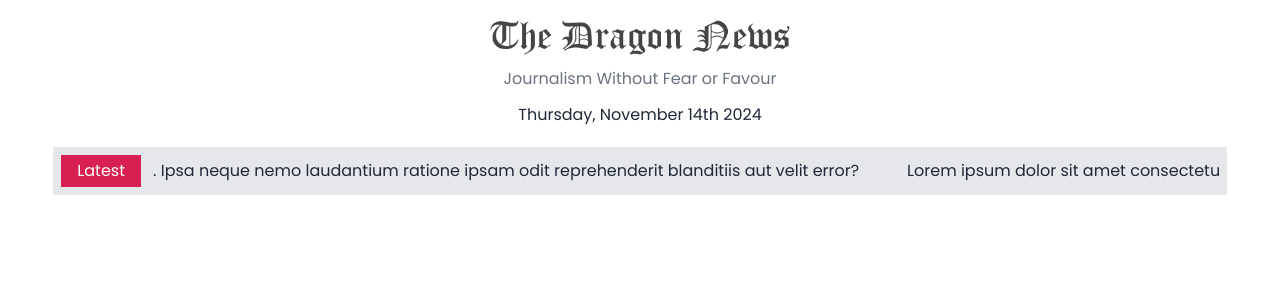
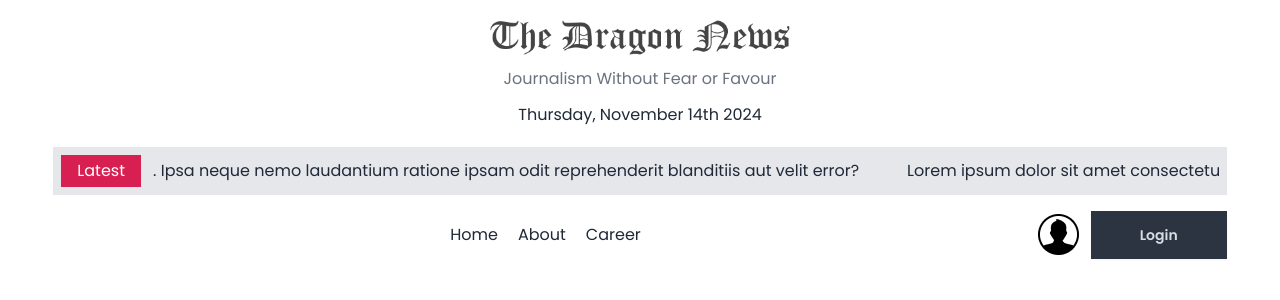
Before and after one commit to Purnendu-sarkar/dragon-news, a React (Vite) app: page / in a window 1280 px wide. Shown: the top 300 px of the page. Built offline with nearby package versions, Linux system fonts and the light colour scheme.

Commit message:
Navbar complete.

```diff
--- /dev/null
+++ b/src/components/Navbar.jsx
@@ -0,0 +1,24 @@
+import React from 'react';
+import { Link } from 'react-router-dom';
+import userIcon from "../assets/user.png"
+
+const Navbar = () => {
+    return (
+        <div className='flex justify-between items-center'>
+            <div className=""></div>
+            <div className="nav space-x-5">
+                <Link to="/">Home</Link>
+                <Link to="/about">About</Link>
+                <Link to="/career">Career</Link>
+            </div>
+            <div className="login flex gap-3 items-center">
+                <div className="">
+                    <img src={userIcon} alt="" />
+                </div>
+                <button className='btn btn-neutral rounded-none px-12'>Login</button>
+            </div>
+        </div>
+    );
+};
+
+export default Navbar;
--- a/src/layouts/HomeLayout.jsx
+++ b/src/layouts/HomeLayout.jsx
@@ -1,6 +1,7 @@
 import React from 'react';
 import Header from '../components/Header';
 import LatestNews from '../components/LatestNews';
+import Navbar from '../components/Navbar';
 
 const HomeLayout = () => {
     return (
@@ -11,7 +12,9 @@
                     <LatestNews></LatestNews>
                 </section>
             </header>
-            <nav></nav>
+            <nav className='w-11/12 mx-auto py-4'>
+                <Navbar></Navbar>
+            </nav>
             <main></main>
 
         </div>
```
